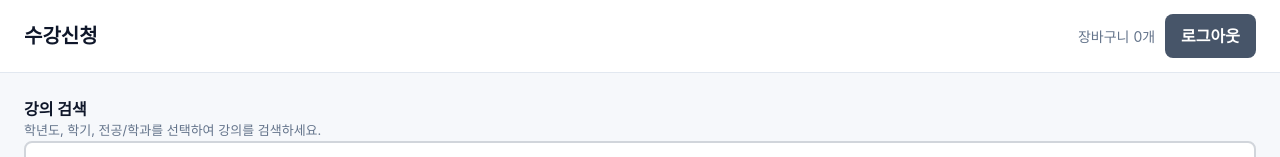
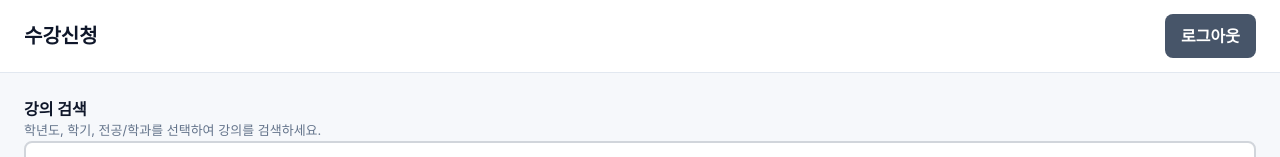
Before and after one commit to duksung-cybersecurity-Guleumppang/AuroraPass, a React (Vite) app in the folder frontend/: page /courses in a window 1280 px wide. Shown: the top 157 px of the page. Built offline with nearby package versions, Linux system fonts and the light colour scheme; no server answers; sample sign-in values are in the browser's storage.

Commit message:
[Refactor] 헤더/장바구니 UI 단순화 및 페이지 연동 (#45)

```diff
--- a/frontend/src/features/courses/components/Cart.tsx
+++ b/frontend/src/features/courses/components/Cart.tsx
@@ -107,9 +107,6 @@ export default function Cart({ cart, loading, message, onEnroll, onRemoveFromCar
         >
           {getButtonText(loading, '수강신청', ENROLLMENT_MESSAGES.LOADING)}
         </button>
-
-        {/* 상태 메시지 표시 (성공/오류 메시지 등) */}
-        {message && <p className={styles.message}>{message}</p>}
       </div>
     </aside>
   );
--- a/frontend/src/features/courses/components/CoursesHeader.tsx
+++ b/frontend/src/features/courses/components/CoursesHeader.tsx
@@ -36,9 +36,6 @@ export default function CoursesHeader({ cart, loading, onLogout, onEnroll }: Cou
         <h1 className={styles.headerTitle}>수강신청</h1>
       </div>
       <div className={styles.headerActions}>
-        {/* 장바구니 개수 표시 */}
-        <span className={styles.cartCount}>{formatCartCount(cart.length)}</span>
-
         {/* 로그아웃 버튼 */}
         <button
           onClick={onLogout}
@@ -46,7 +43,6 @@ export default function CoursesHeader({ cart, loading, onLogout, onEnroll }: Cou
         >
           로그아웃
         </button>
-
       </div>
     </header>
   );
--- a/frontend/src/features/courses/components/CoursesMainContent.tsx
+++ b/frontend/src/features/courses/components/CoursesMainContent.tsx
@@ -24,6 +24,7 @@ import EnrolledCourses from './EnrolledCourses';
  * @property {(courseId: string) => void} onRemoveFromCart - 장바구니 제거 함수
  * @property {() => void} onEnroll - 수강신청 함수
  * @property {(courseId: string) => void} onCancelEnrollment - 수강취소 함수
+ * @property {(courseId: string) => void} onEnrollSingle - 개별 수강신청 함수
  */
 interface CoursesMainContentProps {
   courses: Course[];
@@ -37,6 +38,7 @@ interface CoursesMainContentProps {
   onEnroll: () => void;
   onCancelEnrollment: (courseId: string) => void;
   onSearch: (params: { keyword?: string; year?: number; semester?: number; level?: string; category?: string; department?: string; page?: number; pageSize?: number; sort?: 'recent' | 'name' | 'code'; order?: 'asc' | 'desc' }) => void;
+  onEnrollSingle: (courseId: string) => void;
 }
 
 /**
@@ -56,6 +58,7 @@ export default function CoursesMainContent({
   onEnroll,
   onCancelEnrollment,
   onSearch,
+  onEnrollSingle,
 }: CoursesMainContentProps) {
   return (
     <div className={styles.coursesContent}>
@@ -84,6 +87,7 @@ export default function CoursesMainContent({
           courses={courses}
           cartIdSet={cartIdSet}
           onAddToCart={onAddToCart}
+          onEnrollSingle={onEnrollSingle}
         />
       </section>
 
--- a/frontend/src/pages/courses/Courses.tsx
+++ b/frontend/src/pages/courses/Courses.tsx
@@ -39,6 +39,7 @@ export default function CoursesPage() {
     addToCart,
     removeFromCart,
     enroll,
+    enrollSingle,
     cancelEnrollment,
     submitCaptcha,
     refreshCaptcha,
@@ -77,6 +78,7 @@ export default function CoursesPage() {
         onAddToCart={addToCart}
         onRemoveFromCart={removeFromCart}
         onEnroll={enroll}
+        onEnrollSingle={enrollSingle}
         onCancelEnrollment={cancelEnrollment}
         onSearch={searchCourses}
       />
```
